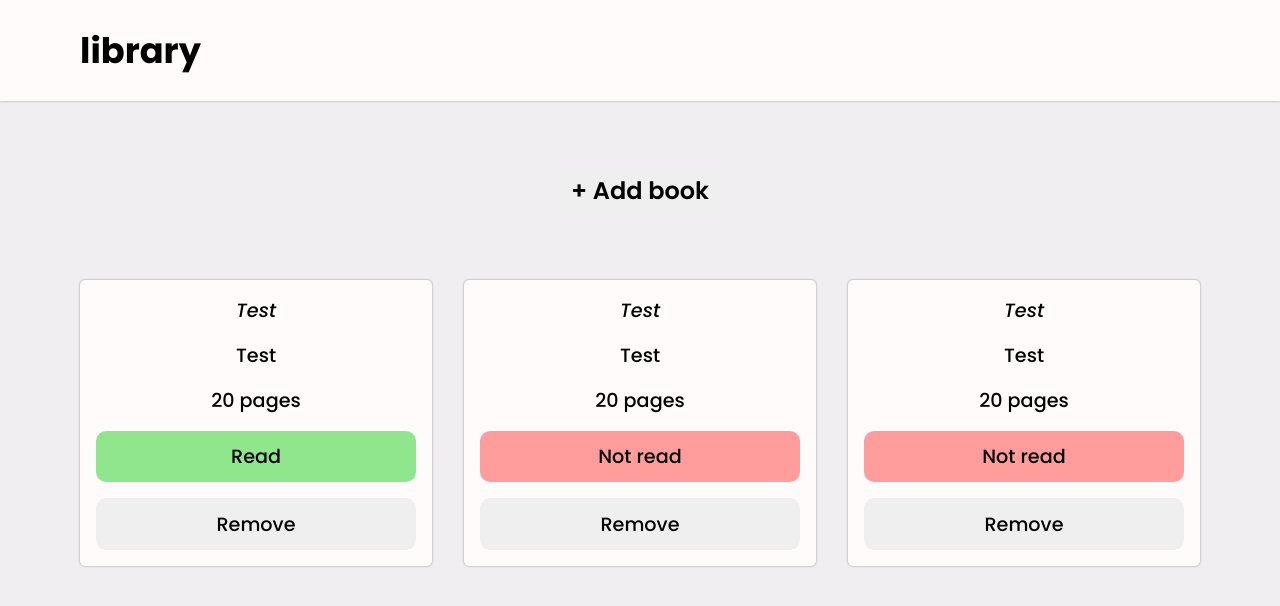
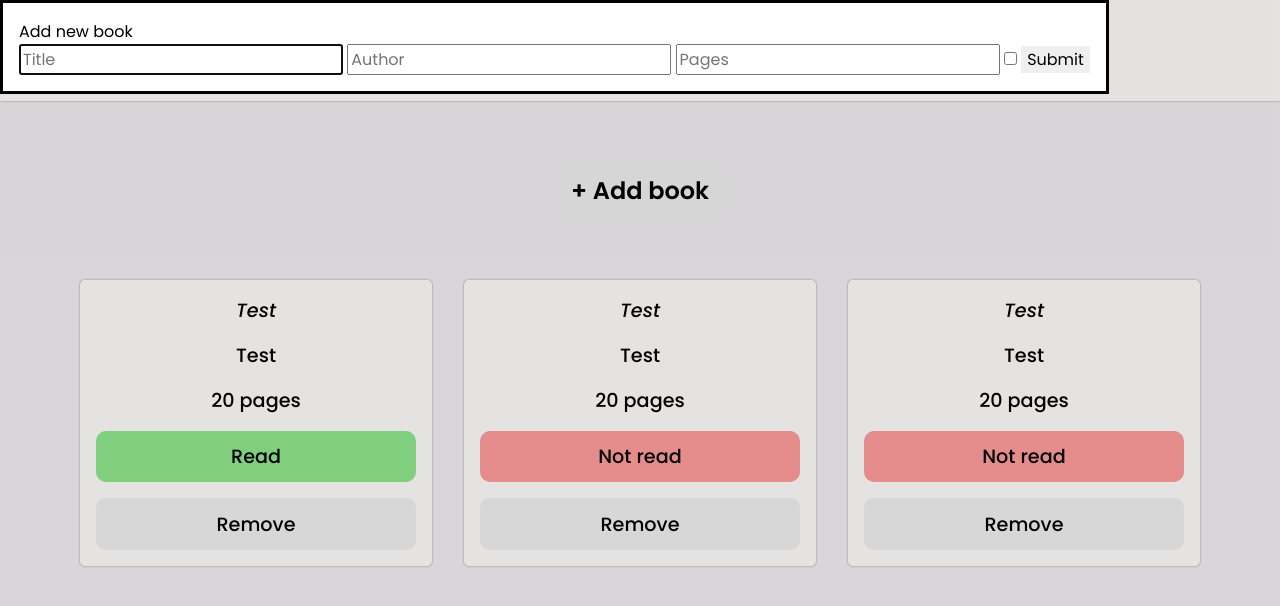
Before and after one commit to ahmadnourallah/odin-library, a plain HTML site: page index.html in a window 1280 px wide. Both pictures are taken after a click on the button "+ Add book". Drawn offline with Linux system fonts and the light colour scheme.

Commit message:
Create dialog structure and functionality

```diff
--- a/index.html
+++ b/index.html
@@ -43,6 +43,21 @@
                 <button class="remove">Remove</button>
             </div>
         </div>
+
     </main>
+
+    <dialog>
+        <div>Add new book</div>
+
+        <form method="dialog">
+            <input type="text" name="title" id="title" placeholder="Title">
+            <input type="text" name="author" id="author" placeholder="Author">
+            <input type="number" name="pages" id="pages" placeholder="Pages">
+            <label for="status">
+                <input type="checkbox" name="status" id="status">
+            </label>
+            <button>Submit</button>
+        </form>
+    </dialog>
 </body>
 </html>
--- a/script.js
+++ b/script.js
@@ -3,6 +3,7 @@ const cardContainer = document.querySelector(".card-container");
 const addBtn = document.querySelector(".add-btn");
 const statusBtn = document.querySelector(".status");
 const removeBtn = document.querySelector(".remove");
+const dialog = document.querySelector("dialog");
 
 function Book(title, author, pages, status) {
     this.title = title;
@@ -38,3 +39,5 @@ function loadBooks() {
         cardContainer.append(card);
     });
 }
+
+addBtn.addEventListener("click", () => dialog.showModal());
```
